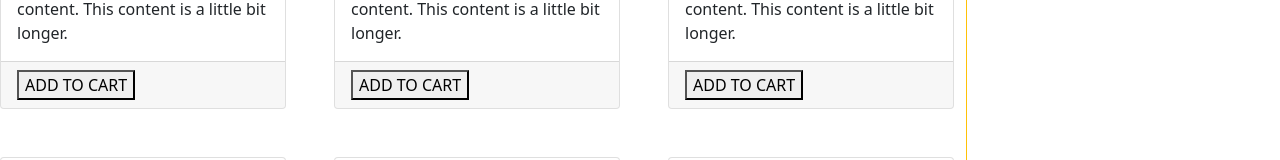
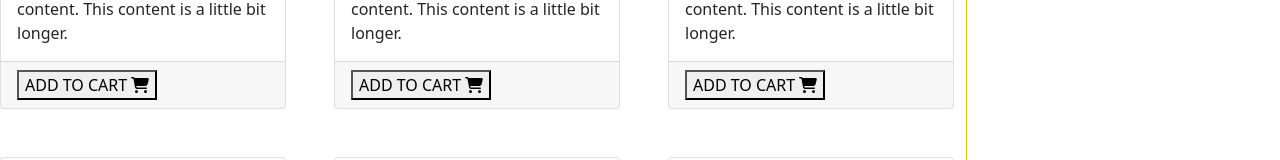
Before and after one commit to NH-Rifat/javascript-book-shopping-application, a React (Create React App) app: page / in a window 1280 px wide. Shown: the part 393-553 px from the top of the page. Built offline with nearby package versions, Linux system fonts and the light colour scheme.

Commit message:
fontAwesome added

```diff
--- a/package.json
+++ b/package.json
@@ -3,9 +3,14 @@
   "version": "0.1.0",
   "private": true,
   "dependencies": {
+    "@fortawesome/fontawesome-svg-core": "^6.1.1",
+    "@fortawesome/free-solid-svg-icons": "^6.1.1",
+    "@fortawesome/react-fontawesome": "^0.1.18",
     "@testing-library/jest-dom": "^5.16.3",
     "@testing-library/react": "^12.1.4",
     "@testing-library/user-event": "^13.5.0",
+    "install": "^0.13.0",
+    "npm": "^8.5.5",
     "react": "^17.0.2",
     "react-dom": "^17.0.2",
     "react-scripts": "5.0.0",
--- a/src/components/Book/Book.js
+++ b/src/components/Book/Book.js
@@ -1,5 +1,7 @@
 import React from 'react';
 import './Book.css'
+import { FontAwesomeIcon } from '@fortawesome/react-fontawesome';
+import { faShoppingCart } from '@fortawesome/free-solid-svg-icons';
 
 const Book = ({book,handleAddToCart}) => {
     // console.log(Books);
@@ -16,7 +18,8 @@
                     <p className="card-text">This is a wider card with supporting text below as a natural lead-in to additional content. This content is a little bit longer.</p>
                 </div>
                 <div className="card-footer">
-                    <button onClick={()=>handleAddToCart(book)}>ADD TO CART</button>
+                    <button onClick={()=>handleAddToCart(book)}>ADD TO CART <FontAwesomeIcon icon={faShoppingCart}></FontAwesomeIcon></button>
+
                 </div>
             </div>
         </div>
```
Also changed, not shown: 1 other file (tests, documents, lock files or other folders).
